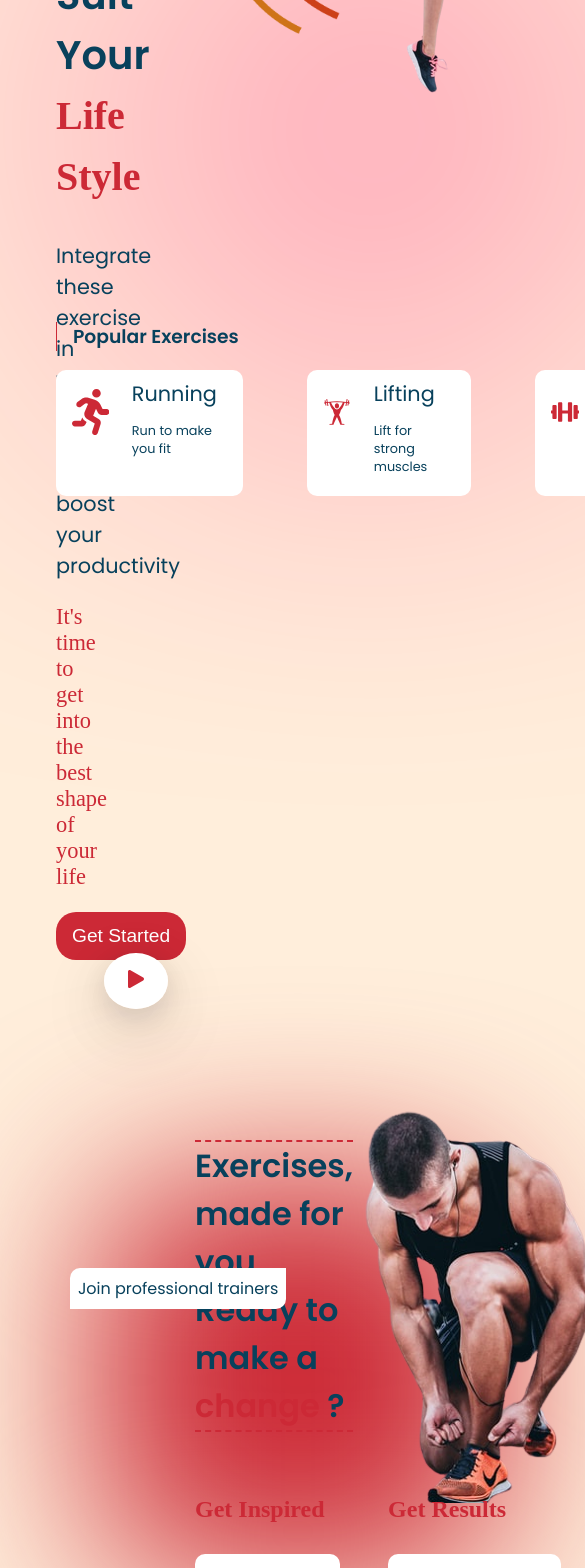
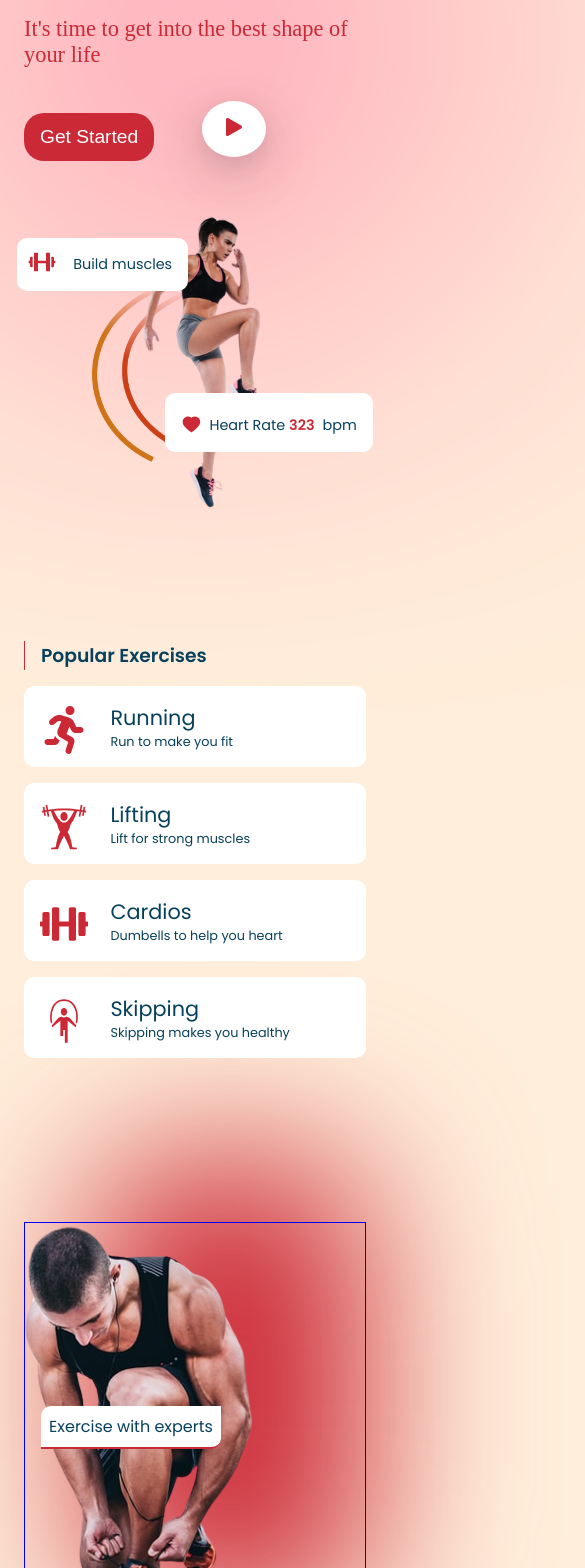
Before and after one commit to emmanuelkumah/fit-lyf, a React (Create React App) app: page / in a window 390 px wide. Shown: the part 432-2000 px from the top of the page, 585 px wide, since content can reach past the window. Built offline with nearby package versions, Linux system fonts and the light colour scheme; a web font is replaced by a local one.

Commit message:
Remove default margin and padding from body

```diff
--- a/src/App.css
+++ b/src/App.css
@@ -5,10 +5,12 @@
   --primary-color: #08415c;
 }
 
-body {
+* {
   margin: 0;
   padding: 0;
   box-sizing: border-box;
+}
+body {
   background-color: var(--backgrnd);
   color: var(--primary-color);
   font-family: "Poppins", sans-serif;
@@ -16,3 +18,9 @@ body {
 .app_container {
   padding: 2rem 3.5rem;
 }
+/* Media Queries */
+@media only screen and (max-width: 600px) {
+  .app_container {
+    padding: 1.5rem;
+  }
+}
--- a/src/Components/Home/Features/Feature.js
+++ b/src/Components/Home/Features/Feature.js
@@ -44,15 +44,18 @@ const Feature = () => {
         <section className={classes["features_row"]}>
           <div className={classes["feature_col"]}>
             <div className={classes["feature_blob"]}></div>
-            <p className={classes["feature_pro"]}>
-              Join professional trainers{" "}
-            </p>
-            <img src={featureImg} alt="featureImg" />
+            <p className={classes["feature_pro"]}>Exercise with experts </p>
+            <img
+              src={featureImg}
+              alt="featureImg"
+              className={classes["feature_img"]}
+            />
           </div>
           <div className={classes["feature_col"]}>
             <section>
               <h3 className={classes["feature_caption"]}>
-                Exercises, made for you. Ready to make a <span>change </span>?
+                More than 1000 exercises to choose from. Ready to be{" "}
+                <span>fit </span>?
               </h3>
               <div className={classes["feature_insp"]}>
                 <div>
--- a/src/Components/Home/Features/Feature.module.css
+++ b/src/Components/Home/Features/Feature.module.css
@@ -5,6 +5,7 @@
 .exercise_sec > h3 {
   border-left: 1px solid var(--sec-color);
   padding-left: 1rem;
+  margin-bottom: 1rem;
 }
 .exercises_container {
   display: flex;
@@ -13,7 +14,7 @@
 .exercise_content {
   display: flex;
   background-color: #fff;
-  padding: 0.5rem 1rem;
+  padding: 1rem;
   border-radius: 10px;
 }
 
@@ -21,7 +22,7 @@
   font-size: 3rem;
   margin-right: 1.4rem;
   position: relative;
-  top: 10px;
+  top: 4px;
   color: var(--sec-color);
 }
 .exercise_details > p {
@@ -38,6 +39,7 @@
 .features_container {
   position: relative;
   top: 100px;
+  margin-top: 4rem;
 }
 .features_row {
   display: flex;
@@ -46,12 +48,12 @@
   width: 50%;
 }
 .feature_blob {
-  width: 400px;
-  height: 400px;
+  width: 60%;
+  height: 50%;
   border-radius: 20%;
   position: absolute;
   top: 10%;
-  left: 15%;
+  left: 2%;
   background-color: var(--sec-color);
   filter: blur(90px);
   z-index: -10;
@@ -66,10 +68,12 @@
   color: var(--sec-color);
 }
 .feature_insp {
+  margin-top: 2rem;
   display: flex;
   gap: 3rem;
 }
 .feature_insp > div > h4 {
+  margin-bottom: 2rem;
   font-size: 1.5rem;
   color: var(--sec-color);
   font-family: "Edu VIC WA NT Beginner", cursive;
@@ -78,6 +82,7 @@
   background-color: #fff;
   border-radius: 10px;
   padding: 1rem 2rem;
+  border-bottom: 1px solid var(--sec-color);
 }
 .feature_pro {
   background-color: #fff;
@@ -89,3 +94,44 @@
   top: 20%;
   left: 5%;
 }
+
+@media only screen and (max-width: 600px) {
+  .exercise_sec {
+    /* display: none; */
+    position: relative;
+  }
+  .exercises_container {
+    display: flex;
+    flex-direction: column;
+    gap: 1rem;
+  }
+  .features_row {
+    flex-direction: column;
+    border: 1px solid blue;
+  }
+  .feature_col {
+    width: 100%;
+  }
+  .feature_img {
+    position: relative;
+    right: 91%;
+  }
+  .feature_blob {
+    top: -7%;
+    left: 20%;
+    filter: blur(82px);
+    width: 80%;
+    height: 50%;
+  }
+  .feature_pro {
+    z-index: 1;
+    border-bottom: 2px solid var(--sec-color);
+  }
+  .feature_insp {
+    flex-direction: column;
+    gap: 1rem;
+  }
+  .feature_insp > div > h4 {
+    margin: 0;
+  }
+}
--- a/src/Components/Home/Footer/Footer.module.css
+++ b/src/Components/Home/Footer/Footer.module.css
@@ -42,6 +42,7 @@
   justify-content: center;
   gap: 3rem;
   font-size: 1.3rem;
+  padding-bottom: 1.5rem;
 }
 
 footer {
@@ -50,3 +51,23 @@ footer {
 footer > p {
   text-align: center;
 }
+
+@media only screen and (max-width: 600px) {
+  .footer_subscription_row {
+    flex-direction: column;
+  }
+  .footer_col {
+    width: 100%;
+  }
+  .footer_col > h4 {
+    padding-right: 0;
+  }
+  .footer_col > input[type="text"] {
+    width: 90%;
+  }
+  .footer_col > button {
+    width: 95%;
+    margin-top: 1rem;
+    margin-left: 0;
+  }
+}
--- a/src/Components/Home/Hero/Hero.js
+++ b/src/Components/Home/Hero/Hero.js
@@ -39,6 +39,17 @@ const Hero = () => {
           </div>
         </section>
         <section className={classes["hero_col"]}>
+          <div className={classes["stats_container"]}>
+            <p>
+              <span>45 </span>expert trainers
+            </p>
+            <p>
+              <span>240K</span> exercises
+            </p>
+            <p>
+              <span>2.5mil+ </span>monthly views
+            </p>
+          </div>
           <div className={classes["hero_container"]}>
             <img src={heroImg} alt="hero" />
             <img
@@ -59,17 +70,7 @@ const Hero = () => {
               </p>
             </div>
           </div>
-          <div className={classes["stats_container"]}>
-            <p>
-              <span>45 </span>expert trainers
-            </p>
-            <p>
-              <span>240K</span> exercises
-            </p>
-            <p>
-              <span>2.5mil+ </span>monthly views
-            </p>
-          </div>
+
           <div className={classes["blob_img"]}></div>
         </section>
       </div>
--- a/src/Components/Home/Hero/Hero.module.css
+++ b/src/Components/Home/Hero/Hero.module.css
@@ -7,6 +7,9 @@
 }
 .hero_shift {
   margin-left: 200px;
+}
+.hero_content {
+  padding-top: 2.5rem;
 }
 .hero_content > h2 {
   font-size: 2.5rem;
@@ -23,11 +26,15 @@
 .hero_content > p {
   font-size: 1.3rem;
   padding-right: 10rem;
+  padding-top: 1rem;
 }
 .hero_content > p:nth-last-child(1) {
   font-size: 1.4rem;
   font-family: "Edu VIC WA NT Beginner", cursive;
   color: var(--sec-color);
+}
+.btn-container {
+  margin-top: 2.5rem;
 }
 .btn-container > button {
   border: none;
@@ -80,12 +87,12 @@
   flex-direction: row;
   flex-wrap: wrap;
   height: fit-content;
-  padding: 0rem 0.5rem;
-  font-size: 0.8rem;
+  font-size: 0.9rem;
   border-radius: 10px;
   position: absolute;
+  padding: 1rem;
   top: 40%;
-  right: 20%;
+  right: 15%;
 }
 .heartRate > p > span {
   color: var(--sec-color);
@@ -102,7 +109,6 @@
 .dumbBells {
   position: absolute;
   top: 10%;
-  right: 25%;
 }
 .dumbBells > p > span {
   margin-left: 40px;
@@ -115,6 +121,10 @@
   left: 5%;
 }
 .stats_container {
+  display: flex;
+  flex-direction: column;
+  width: fit-content;
+  gap: 1.5rem;
   position: absolute;
   top: 10%;
   right: 580px;
@@ -141,3 +151,40 @@
   filter: blur(202px);
   z-index: -9;
 }
+/* Media Queries */
+@media only screen and (max-width: 600px) {
+  .hero_container {
+    flex-direction: column;
+  }
+  .hero_col {
+    width: 100%;
+  }
+  .hero_content > h2 {
+    padding-right: 0;
+    line-height: 1.1;
+    margin: 0;
+  }
+  .hero_content > p {
+    padding-right: 0;
+  }
+  .stats_container {
+    display: flex;
+    flex-direction: column;
+    border: 1px solid black;
+  }
+  .hero_container {
+    margin-top: 2rem;
+  }
+  .heartRate {
+    right: -2%;
+    top: 200px;
+    width: fit-content;
+  }
+  .dumbBells {
+    width: fit-content;
+    left: -2%;
+  }
+  .blob_img {
+    /* display: none; */
+  }
+}
--- a/src/Components/Home/Testimonials/Testimonials.module.css
+++ b/src/Components/Home/Testimonials/Testimonials.module.css
@@ -14,10 +14,12 @@
   text-align: center;
   text-transform: uppercase;
   color: var(--sec-color);
+  margin-bottom: 2rem;
 }
 .testimonial_heading > h3 {
   text-align: center;
   font-size: 1.5rem;
+  margin-bottom: 2rem;
 }
 .review {
   background-color: #fff;
@@ -45,3 +47,11 @@
   border-radius: 50%;
   margin: 0 auto;
 }
+@media only screen and (max-width: 600px) {
+  .testimonial_sec {
+    border: 1px solid green;
+  }
+  .testimonial_review-sec {
+    flex-direction: column;
+  }
+}
--- a/src/Components/Nav/Nav.module.css
+++ b/src/Components/Nav/Nav.module.css
@@ -2,6 +2,7 @@
   display: flex;
   flex-direction: row;
 }
+
 .navBrand > span {
   font-size: 2rem;
   margin-left: 1rem;
@@ -26,7 +27,7 @@
   position: relative;
 }
 .gym_icon-main {
-  top: 25px;
+  /* top: 25px; */
 }
 .gym_icon_sideNav {
   top: 30px;
@@ -35,7 +36,7 @@
 .openIcon {
   font-size: 2rem;
   position: relative;
-  top: 25px;
+  margin-top: 0.5rem;
   margin-right: 1.5rem;
   cursor: pointer;
 }
--- a/src/Components/Nav/NavBrand.js
+++ b/src/Components/Nav/NavBrand.js
@@ -15,8 +15,9 @@ function NavBrand() {
     <>
       <div className={classes.navBrand}>
         <AiOutlineMenuFold className={classes.openIcon} onClick={openNavMenu} />
-        <CgGym className={classes["gym_icon-main"]} />
+
         <h1>
+          <CgGym className={classes["gym_icon-main"]} />
           Fit <span className={classes["logo_brand"]}>Lyf</span>
         </h1>
       </div>
```
